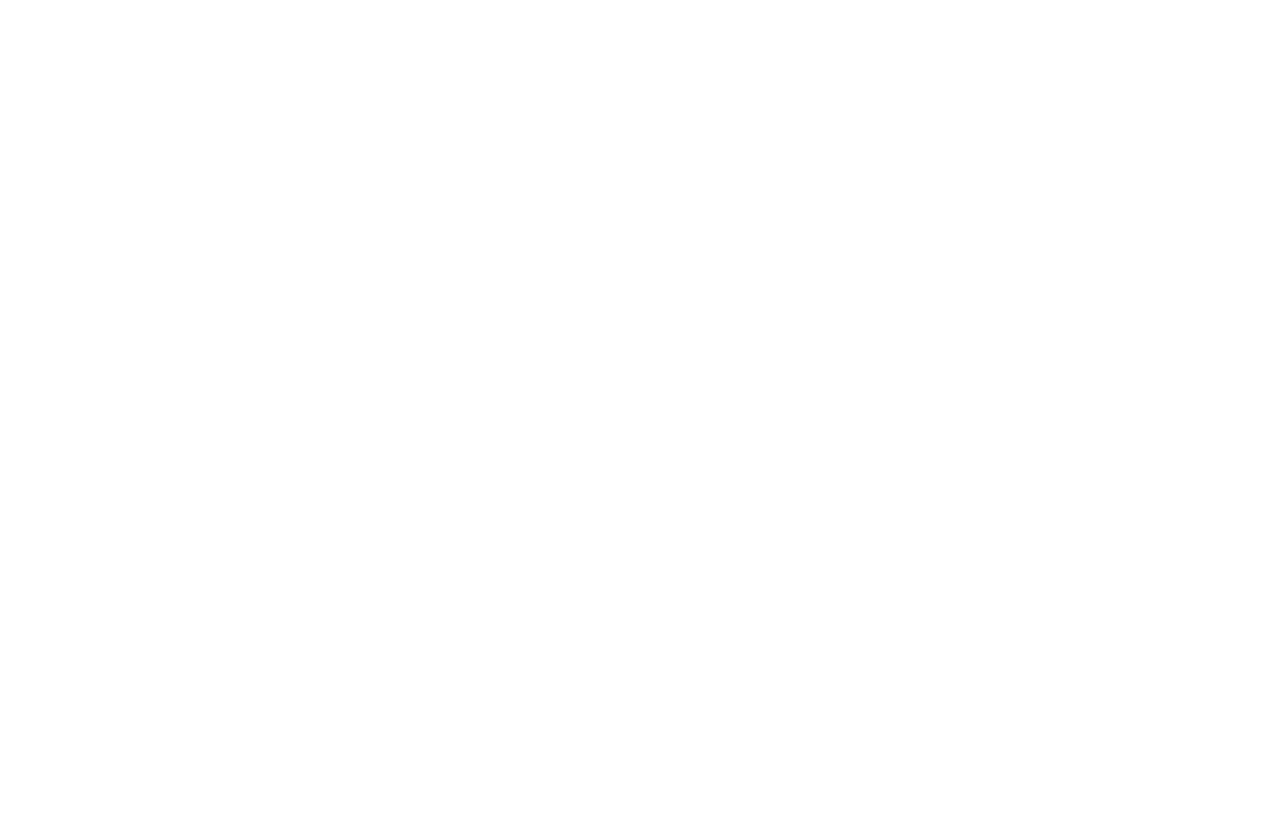
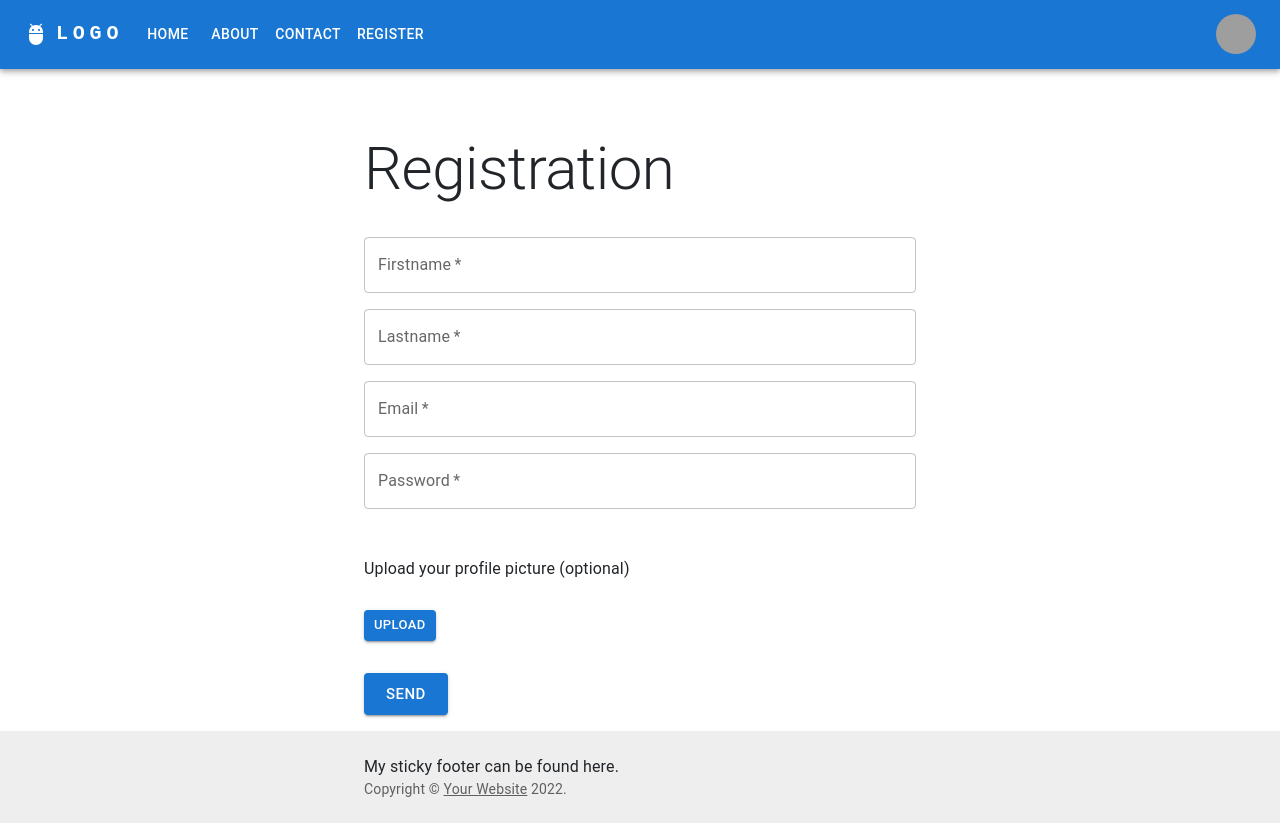
Before and after one commit to astrolabs-csds/-cscoding-OCTDEC2022_mod-7-8, a React (Create React App) app: page /register in a window 1280 px wide. Before the commit the page ends 800 px from the top, so only its background shows below. Built offline with nearby package versions, Linux system fonts and the light colour scheme; grey boxes are pictures that could not be loaded.

Commit message:
Added RegistrationScreen.js.

```diff
--- a/src/App.js
+++ b/src/App.js
@@ -3,6 +3,7 @@
 import HomeScreen from './HomeScreen';
 import AboutScreen from './AboutScreen';
 import ContactScreen from './ContactScreen';
+import RegistrationScreen from './RegistrationScreen';
 import LayoutRoute from './LayoutRoute';
 
 
@@ -13,6 +14,7 @@
                 <LayoutRoute path="/" exact={true} component={HomeScreen} />
                 <LayoutRoute path="/about" exact={true} component={AboutScreen} />
                 <LayoutRoute path="/contact" exact={true} component={ContactScreen} />
+                <LayoutRoute path="/register" exact={true} component={RegistrationScreen} />
             </Switch>
         </BrowserRouter>
     )
--- /dev/null
+++ b/src/RegistrationScreen.js
@@ -0,0 +1,246 @@
+import { useState } from 'react';
+import Alert from '@mui/material/Alert';
+import Box from '@mui/material/Box';
+import CircularProgress from '@mui/material/CircularProgress';
+import FormControl from '@mui/material/FormControl';
+import Button from '@mui/material/Button';
+import Container from '@mui/material/Container';
+import TextField from '@mui/material/TextField';
+import Typography from '@mui/material/Typography';
+
+
+function RegistrationScreen() {
+
+    // The states are:
+    // (1) null, (2) "client error", (3) "loading", (4) "backend error", (5) "success"
+    var [formState, setFormState] = useState(null);
+    var [errorsState, setErrorsState] = useState([]);
+
+
+    // 1. Declare variables (not defined)
+    var firstNameField;
+    var lastNameField;
+    var emailField;
+    var passwordField;
+    var avatarField;
+
+
+    // Create a JS object like an HTML form element
+    var formData = new FormData();
+
+    function attachFile(evt) {
+
+        console.log('file data', evt.target.files)
+        // Creating an array from the files attached by user
+        var files = Array.from(evt.target.files);
+
+        files.forEach(
+            function(fileAttachment, index) {
+                formData.append(index, fileAttachment);
+            }
+        )
+    }
+
+
+    function register() {
+
+
+        // 2. Validate the fields
+        var errors = [];
+
+        if(firstNameField.value.length === 0) {
+            errors.push('Please enter your first name');
+        }
+
+        if(lastNameField.value.length === 0) {
+            errors.push('Please enter your last name');
+        }
+
+        if(emailField.value.length === 0) {
+            errors.push('Please enter your email');
+        }
+
+        if(passwordField.value.length === 0) {
+            errors.push('Please enter your password');
+        }
+
+        // 3. If any field is not validated, go to "client error"
+        if( errors.length > 0 ) {
+            setFormState("client error");
+            setErrorsState( errors );
+        }
+
+        // 4. If all fields are valid
+        else {
+            // 5. Go to "loading"
+            setFormState("loading");
+            setErrorsState([]);
+
+            // 6. Send data backend
+            formData.append('firstName', firstNameField.value);
+            formData.append('lastName', lastNameField.value);
+            formData.append('email', emailField.value);
+            formData.append('password', passwordField.value);
+
+            fetch(
+                `${process.env.REACT_APP_BACKEND_ENDPOINT}/users/register`,
+                {
+                    'method': 'POST',
+                    'body': formData
+                }
+            )
+            .then(
+                function(backendResponse) {
+                    // Convert the HTTP string response to JSON
+                    return backendResponse.json();
+                }
+            )
+            .then(
+                // 7. If backend sends success, go to "success"
+                function(jsonResponse) {
+                    if(jsonResponse.status === "ok") {
+                        console.log('backend response /users/register', jsonResponse)
+                        setFormState("success");
+                    }
+                    else {
+                        setFormState("backend error");
+                        setErrorsState([jsonResponse.message]);
+                    }
+                }
+            )
+            .catch(
+                // 8. If backends sends error, go to "backend error"
+                function(backendError) {
+                    console.log('backendError at /users/register', backendError)
+                    setFormState("backend error");
+                }
+            )
+        }
+    }
+
+    function addListItem(str) {
+        return <li>{str}</li>
+    }
+
+    return (
+        <Container maxWidth="sm">
+            <Box pt={8}>
+                <Typography component="h1" variant="h2">
+                    Registration
+                </Typography>
+            </Box>
+
+            <Box mt={4} mb={2}>
+                <FormControl fullWidth sx={ { mb: 2 } }>
+                    <TextField
+                    inputRef={
+                        function( thisElement ){
+                            firstNameField = thisElement;
+                        }
+                    }
+                    label="Firstname" required={true}/>
+                </FormControl>
+
+                <FormControl fullWidth sx={{ mb: 2 }}>
+                   <TextField
+                   inputRef={
+                        function( thisElement ){
+                            lastNameField = thisElement;
+                        }
+                    }
+                   label="Lastname" required={true}/>
+                </FormControl>
+
+                <FormControl fullWidth sx={{ mb: 2 }}>
+                    <TextField
+                    inputRef={
+                        function( thisElement ){
+                            emailField = thisElement;
+                        }
+                    }
+                    label="Email" required={true}/>
+                </FormControl>
+
+                <FormControl fullWidth sx={{ mb: 2 }}>
+                    <TextField
+                    inputRef={
+                        function( thisElement ){
+                            passwordField = thisElement;
+                        }
+                    }
+                    label="Password" required={true} />
+                </FormControl>
+            </Box>
+
+            <Box mt={4} mb={4}>
+
+                <Typography component="p" variant="body1" gutterBottom>
+                    Upload your profile picture (optional)
+                </Typography>
+
+                <br/>
+
+                <Button size="small" variant="contained" component="label">
+                    Upload
+                    <input
+                        ref={function(thisElement){ avatarField = thisElement }}
+                        onClick={attachFile}
+                        onChange={attachFile}
+                        hidden accept="image/*"
+                        multiple type="file"
+                    />
+                </Button>
+
+            </Box>
+
+
+            <Box display="flex">
+
+                {
+                    formState !== "loading" &&
+                    <Button onClick={register} size="large" variant="contained">Send</Button>
+                }
+
+                {
+                    formState === "loading" &&
+                    <CircularProgress />
+                }
+            </Box>
+
+            <Box mt={2}>
+
+                {
+                    formState === "client error" &&
+                    <Alert severity="error">
+                        <ul>
+                        {
+                            errorsState.map(addListItem)
+                        }
+                        </ul>
+                    </Alert>
+                }
+
+                {
+                    formState === "backend error" &&
+                    <Alert severity="error">
+                        <ul>
+                        {
+                            errorsState.map(addListItem)
+                        }
+                        </ul>
+                    </Alert>
+                }
+
+                {
+                    formState === "success" &&
+                    <Alert severity="success">
+                        You have registered successfully!
+                    </Alert>
+                }
+            </Box>
+        </Container>
+    )
+
+}
+
+export default RegistrationScreen;
--- a/src/ResponsiveAppBar.js
+++ b/src/ResponsiveAppBar.js
@@ -1,4 +1,5 @@
 import * as React from 'react';
+import { Link as ReactLink } from 'react-router-dom';
 import AppBar from '@mui/material/AppBar';
 import Box from '@mui/material/Box';
 import Toolbar from '@mui/material/Toolbar';
@@ -13,7 +14,9 @@
 import MenuItem from '@mui/material/MenuItem';
 import AdbIcon from '@mui/icons-material/Adb';
 
-const pages = ['Products', 'Pricing', 'Blog'];
+const pages = ['Home','About','Contact','Register'];
+const pagesPaths = ['/','/about','/contact','/register'];
+
 const settings = ['Profile', 'Account', 'Dashboard', 'Logout'];
 
 function ResponsiveAppBar() {
@@ -114,15 +117,20 @@
             LOGO
           </Typography>
           <Box sx={{ flexGrow: 1, display: { xs: 'none', md: 'flex' } }}>
-            {pages.map((page) => (
+            {
+            pages.map(
+              (page, i) => (
                   <Button
+                    component={ReactLink}
+                    to={pagesPaths[i]}
                     key={page}
-                onClick={handleCloseNavMenu}
                     sx={{ my: 2, color: 'white', display: 'block' }}
                   >
                     {page}
                   </Button>
-            ))}
+                )
+              )
+            }
           </Box>
 
           <Box sx={{ flexGrow: 0 }}>
```
Lines whose indentation alone changed are shown as unchanged.
